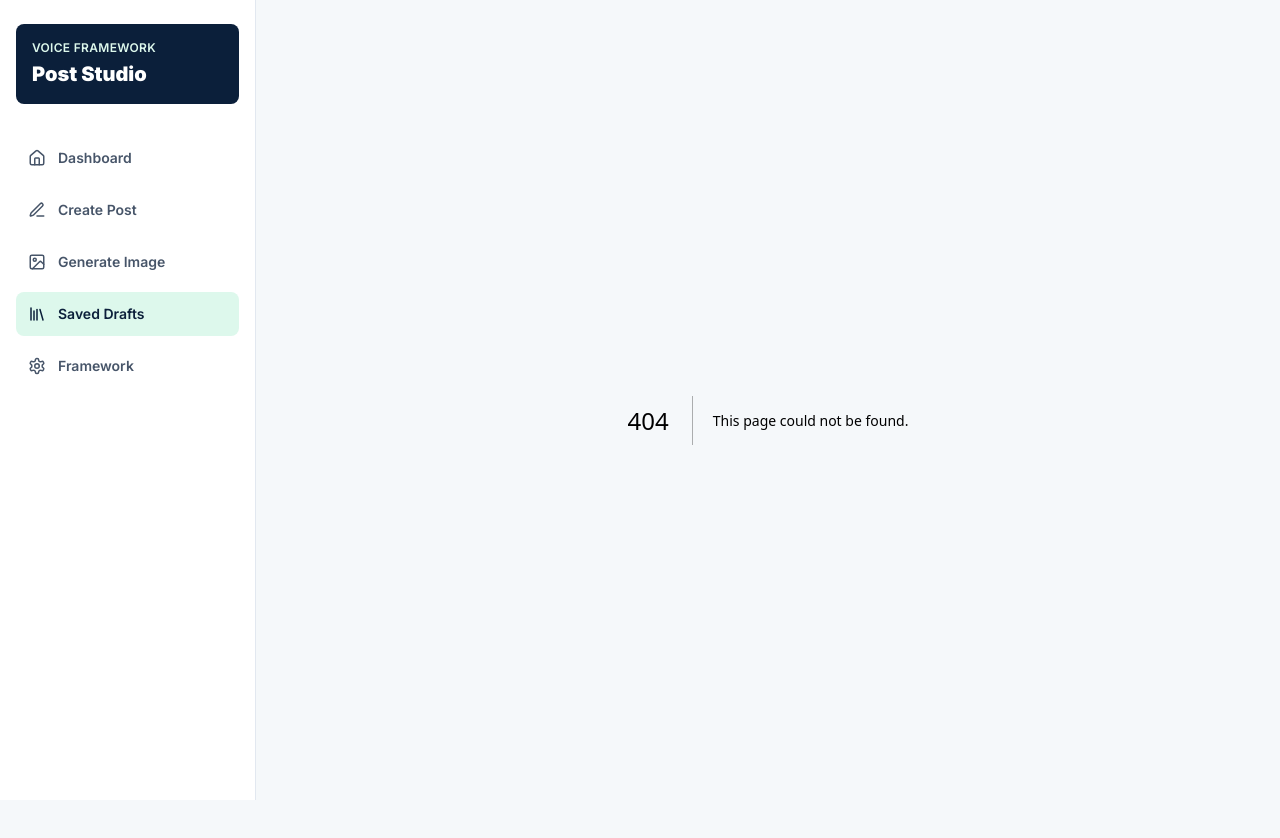
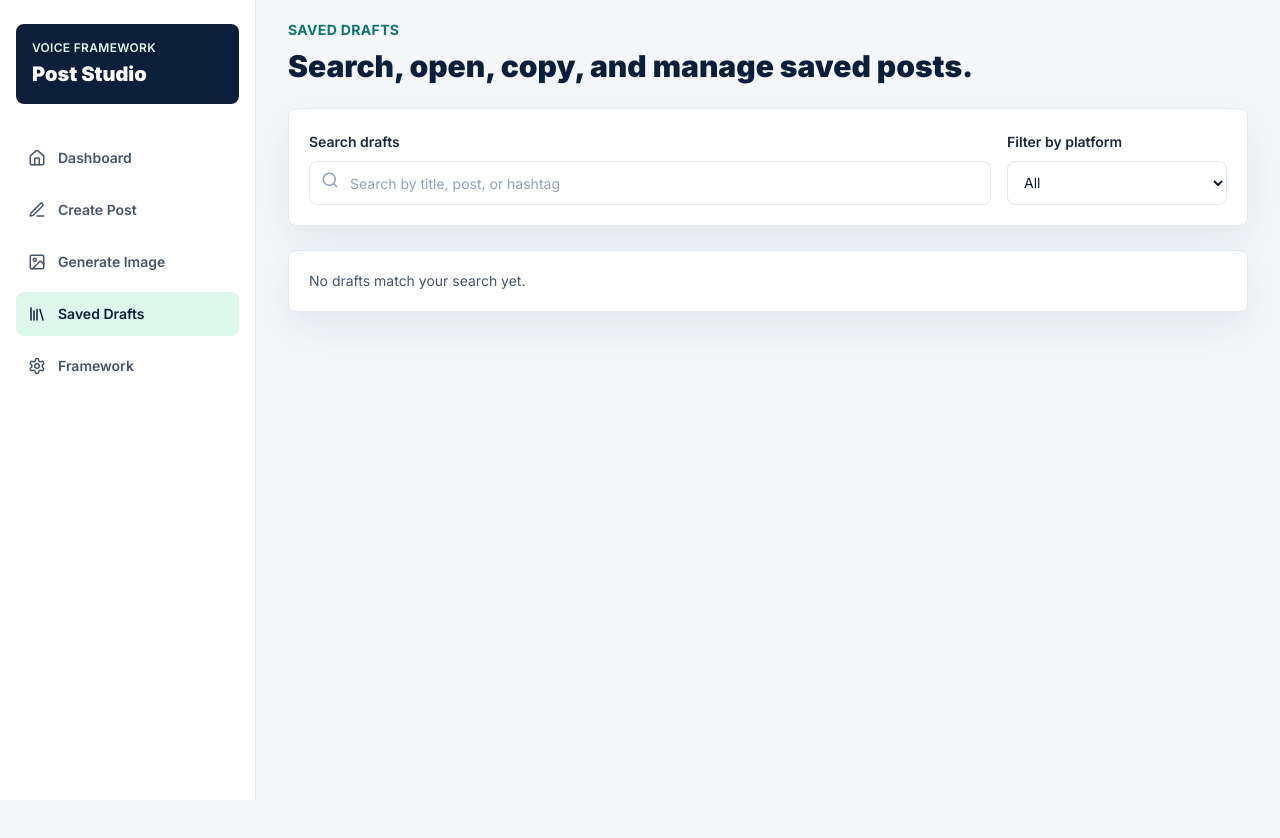
Before and after one commit to jdkomanya/voicepoststudio, a Next.js app: page /saved-drafts in a window 1280 px wide. Before the commit this address had no page. After the commit the page ends 800 px from the top, so only its background shows below. Built offline with nearby package versions, Linux system fonts and the light colour scheme.

Commit message:
Add saved drafts page

```diff
--- /dev/null
+++ b/app/saved-drafts/page.tsx
@@ -0,0 +1,92 @@
+"use client";
+
+import { Search } from "lucide-react";
+import { useEffect, useMemo, useState } from "react";
+import { Card } from "@/components/Card";
+import { DraftCard } from "@/components/DraftCard";
+import { Input } from "@/components/Input";
+import { OutputBox } from "@/components/OutputBox";
+import { Select } from "@/components/Select";
+import { deleteDraft, getDrafts } from "@/lib/drafts";
+import type { Draft } from "@/lib/types";
+
+export default function SavedDraftsPage() {
+  const [drafts, setDrafts] = useState<Draft[]>([]);
+  const [search, setSearch] = useState("");
+  const [platform, setPlatform] = useState("All");
+  const [active, setActive] = useState<Draft | null>(null);
+
+  useEffect(() => {
+    setDrafts(getDrafts());
+  }, []);
+
+  const filtered = useMemo(() => {
+    return drafts.filter((draft) => {
+      const matchesPlatform = platform === "All" || draft.platform === platform;
+      const text = `${draft.title} ${draft.finalPost} ${draft.hashtags.join(" ")}`.toLowerCase();
+      return matchesPlatform && text.includes(search.toLowerCase());
+    });
+  }, [drafts, platform, search]);
+
+  function remove(id: string) {
+    deleteDraft(id);
+    const next = getDrafts();
+    setDrafts(next);
+    if (active?.id === id) setActive(null);
+  }
+
+  return (
+    <div className="space-y-6">
+      <header>
+        <p className="text-sm font-bold uppercase tracking-wide text-teal">Saved Drafts</p>
+        <h1 className="mt-2 text-3xl font-black text-navy">Search, open, copy, and manage saved posts.</h1>
+      </header>
+
+      <Card>
+        <div className="grid gap-4 md:grid-cols-[1fr_220px]">
+          <div className="relative">
+            <Search className="pointer-events-none absolute left-3 top-[42px] text-slate-400" size={18} />
+            <Input label="Search drafts" value={search} onChange={(e) => setSearch(e.target.value)} className="pl-10" placeholder="Search by title, post, or hashtag" />
+          </div>
+          <Select label="Filter by platform" options={["All", "LinkedIn", "Facebook", "Instagram"]} value={platform} onChange={(e) => setPlatform(e.target.value)} />
+        </div>
+      </Card>
+
+      {active ? (
+        <Card className="space-y-4">
+          <div className="flex flex-wrap items-start justify-between gap-3">
+            <div>
+              <p className="text-xs font-bold uppercase tracking-wide text-teal">{active.platform}</p>
+              <h2 className="mt-1 text-xl font-black text-navy">{active.title}</h2>
+            </div>
+            <button type="button" className="text-sm font-bold text-slate-500 hover:text-navy" onClick={() => setActive(null)}>Close</button>
+          </div>
+          {active.generatedImage ? (
+            <>
+              {/* eslint-disable-next-line @next/next/no-img-element */}
+              <img src={active.generatedImage} alt={active.title} className="aspect-square w-full max-w-md rounded-lg object-cover" />
+            </>
+          ) : null}
+          <OutputBox title="Opened Draft Post" content={active.finalPost} />
+          {active.hashtags.length ? <OutputBox title="Hashtags" content={active.hashtags} /> : null}
+          {active.imagePrompt ? <OutputBox title="Image Prompt" content={active.imagePrompt} /> : null}
+        </Card>
+      ) : null}
+
+      {filtered.length ? (
+        <div className="grid gap-4 md:grid-cols-2 xl:grid-cols-3">
+          {filtered.map((draft) => (
+            <div key={draft.id} onDoubleClick={() => setActive(draft)} className="cursor-pointer" role="button" tabIndex={0} onKeyDown={(event) => event.key === "Enter" && setActive(draft)}>
+              <DraftCard draft={draft} onDelete={remove} />
+              <button type="button" className="mt-2 text-sm font-bold text-teal" onClick={() => setActive(draft)}>Open draft</button>
+            </div>
+          ))}
+        </div>
+      ) : (
+        <Card>
+          <p className="text-sm text-slate-600">No drafts match your search yet.</p>
+        </Card>
+      )}
+    </div>
+  );
+}
```
